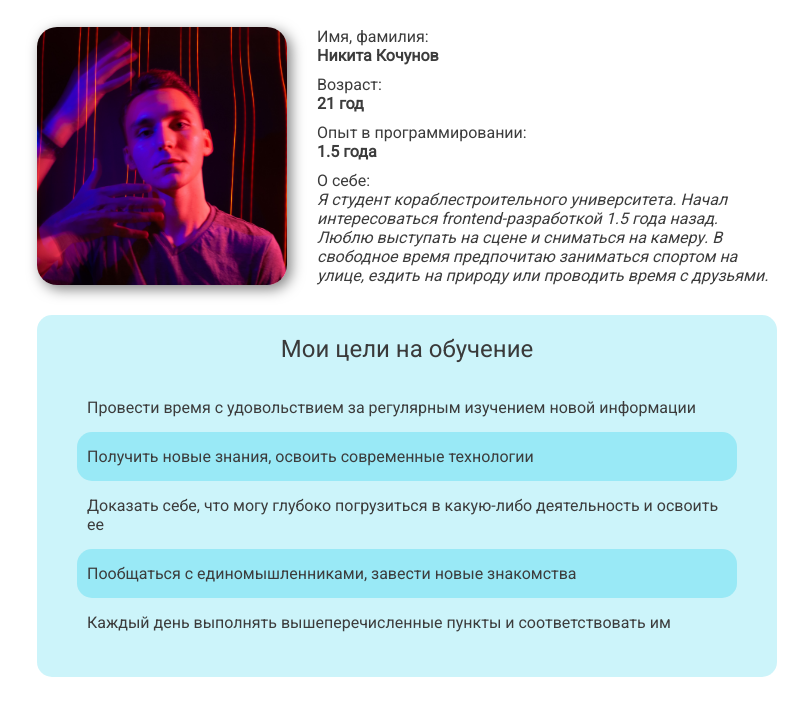
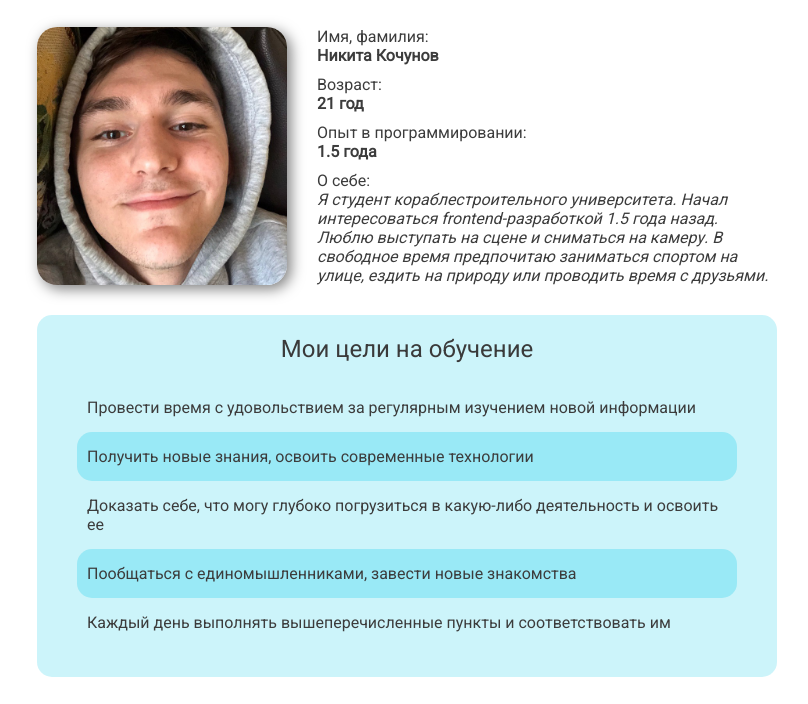
Before and after one commit to nikitakochunov/student-card, a plain HTML site: page index.html in a window 1280 px wide. Shown: the part 61-765 px from the top of the page, without its empty margins (233-1041 px from the left). Drawn offline with Linux system fonts and the light colour scheme.

Commit message:
new img in section.info

```diff
--- a/index.html
+++ b/index.html
@@ -17,7 +17,7 @@
 
     <section class="info">
 
-      <img src="./NK.jpg" alt="Nikita photo" class="info-img">
+      <img src="./NK2.jpg" alt="Nikita photo" class="info-img">
 
       <div class="info-text">
 
```
Also changed, not shown: NK.jpg (deleted), NK2.jpg (added).
